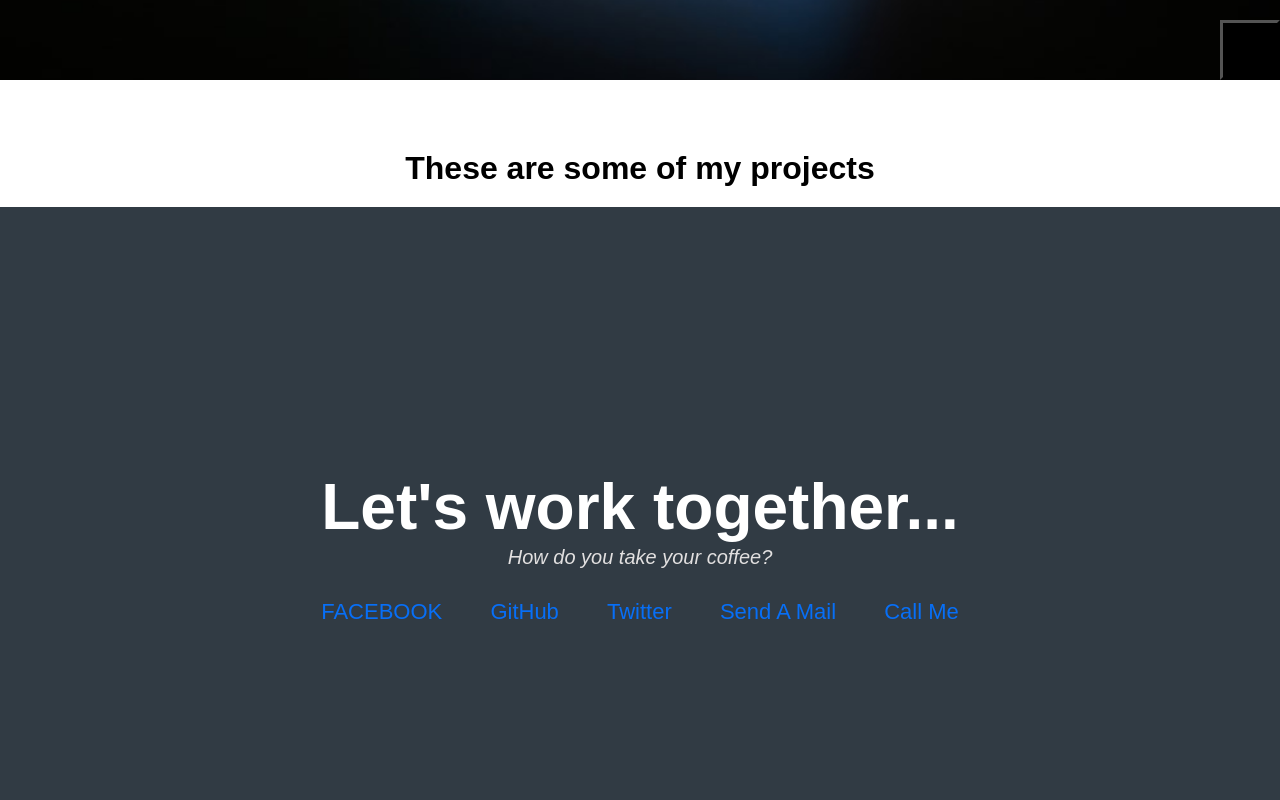
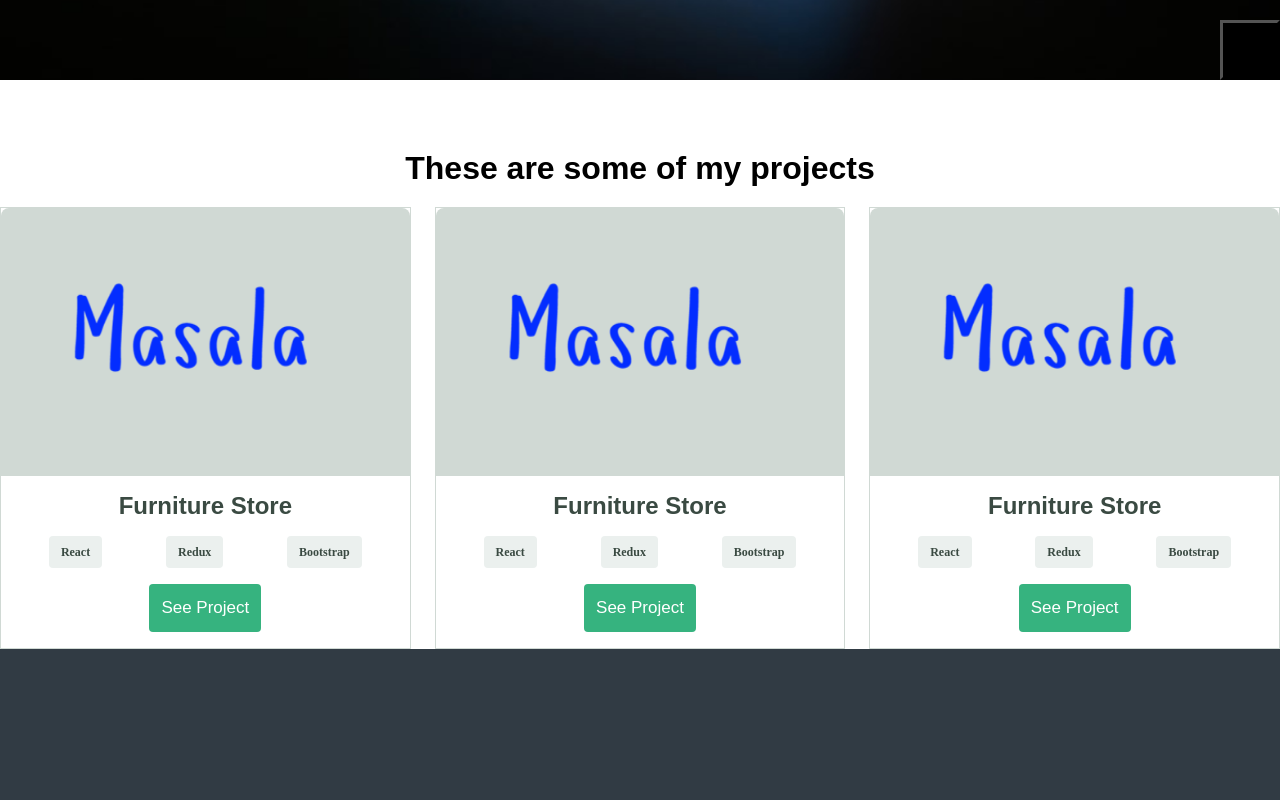
Before and after one commit to Laniva/Portfolio, a website: page index.html in a window 1280 px wide. Shown: the part 720-1520 px from the top of the page. Drawn offline with Linux system fonts and the light colour scheme; some icons are missing.

```diff
--- a/index.html
+++ b/index.html
@@ -17,7 +17,6 @@
             <ul>
                 <li><a href="#">HOME</a></li>
                 <li><a href="#">ABOUT</a></li>
-                <li><a href="#">SERVICES</a></li>
                 <li><a href="#">PROJECTS</a></li>
                 <li><a href="#">CONTACTS</a></li>
             </ul>
@@ -37,14 +36,11 @@
 
 
         <!----------------PROJECT------------>
-<div class="project">
+<div class="projects" id="info">
     <h1 class="header">These are some of my projects</h1>
-   <div class="flex-container">
-    </div>
+    <div class="cards-container" id="project"></div>
 </div>
 <!-----------------end of project------------>
-
-
 
 
 
@@ -68,6 +64,6 @@
         </div>
         <button id="back-to-top"><i class="fa-solid fa-hand-back-point-up"></i></button>
     </footer>
-    <script src="script.js"></script>
+    <script src="index.js"></script>
 </body>
 </html>
--- /dev/null
+++ b/index.js
@@ -0,0 +1,104 @@
+const data = [
+  {
+    id: 1,
+    liveUrl: 'https://musong-furniture-store.netlify.app/',
+    sourseUrl: 'https://github.com/ernestmusong/React-House-Furniture-Store',
+    img: 'images/logo.png',
+    name: 'furniture store',
+    desc: `An E-commerce Web App that enables users to buy online with the
+    following features: Add cart items, Remove cart items, Clear cart,
+    Calculate tax, Sub totals, and totals.`,
+    technologies: ['React', 'Redux', 'Bootstrap'],
+    skillsImg: 'images/icon-languages.png',
+    desktopPopUpClose: 'images/desktop-popup-close.png',
+    mobilePopUpClose: 'images/close-detail.png',
+    seeLiveIcon: 'images/see-live.png',
+    seeSourceIcon: 'images/see-source.png',
+  },
+  {
+    id: 2,
+    liveUrl: 'https://musong-furniture-store.netlify.app/',
+    sourseUrl: 'https://github.com/ernestmusong/React-House-Furniture-Store',
+    img: 'images/logo.png',
+    name: 'furniture store',
+    desc: `An E-commerce Web App that enables users to buy online with the
+    following features: Add cart items, Remove cart items, Clear cart,
+    Calculate tax, Sub totals, and totals.`,
+    technologies: ['React', 'Redux', 'Bootstrap'],
+    skillsImg: 'images/icon-languages.png',
+    desktopPopUpClose: 'images/desktop-popup-close.png',
+    mobilePopUpClose: 'images/close-detail.png',
+    seeLiveIcon: 'images/see-live.png',
+    seeSourceIcon: 'images/see-source.png',
+  },
+  {
+    id: 3,
+    liveUrl: 'https://musong-furniture-store.netlify.app/',
+    sourseUrl: 'https://github.com/ernestmusong/React-House-Furniture-Store',
+    img: 'images/logo.png',
+    name: 'furniture store',
+    desc: `An E-commerce Web App that enables users to buy online with the
+    following features: Add cart items, Remove cart items, Clear cart,
+    Calculate tax, Sub totals, and totals.`,
+    technologies: ['React', 'Redux', 'Bootstrap'],
+    skillsImg: 'images/icon-languages.png',
+    desktopPopUpClose: 'images/desktop-popup-close.png',
+    mobilePopUpClose: 'images/close-detail.png',
+    seeLiveIcon: 'images/see-live.png',
+    seeSourceIcon: 'images/see-source.png',
+}
+]
+
+const flexContainer = document.querySelector("#project");
+const displayCards = (data) => {
+  let result = "";
+  data.map((item) => {
+    let result2 = "";
+    const {technologies} = item
+ technologies.forEach((tech) => {
+            result2 += `<li><button>${tech}</button></li>`;
+    });
+
+    result += `<div class="project">
+    <div class="image-wrapper">
+        <img class="project-img" src=${item.img} alt="project image">
+    </div>
+        <div class="project-footer">
+        <div class="project-title-wrapper">
+            <h4>${item.name}</h4>
+        </div>
+        <ul class="project-buttons-wrapper">
+           ${result2}
+        </ul>
+          <button id=''   class="section-button project-btn"  >
+              see project
+          </button>
+    </div>
+</div>`
+    return result
+  });
+
+  flexContainer.innerHTML = result;
+  console.log(result);
+  return result;
+};
+
+window.addEventListener("load", () => {
+  displayCards(data);
+});
+
+
+
+
+let menuItem = document.querySelector("#navmenu");
+        let menutoggle = document.querySelector("#menutoggle")
+        menuItem.style.maxHeight = "0px";
+        function menuIcon() {
+            if(menuItem.style.maxHeight == "0px") {
+                menuItem.style.maxHeight = "300px";
+            }
+            else {menuItem.style.maxHeight = "0px"};
+        }
+        menutoggle.addEventListener("click", () => {
+            menuIcon();
+        })
--- a/package.json
+++ b/package.json
@@ -8,15 +8,15 @@
   },
   "repository": {
     "type": "git",
-    "url": "https://github.com/Laniva/Portfolio.git"
+    "url": "git+https://github.com/Laniva/Portfolio.git"
   },
   "keywords": [],
   "author": "",
   "license": "ISC",
   "bugs": {
-    "url": "https://github.com/laniva/Portfolio/issues"
+    "url": "https://github.com/Laniva/Portfolio/issues"
   },
-  "homepage": "https://github.com/laniva/Portfolio#readme",
+  "homepage": "https://github.com/Laniva/Portfolio#readme",
   "devDependencies": {
     "babel-eslint": "^10.1.0",
     "eslint": "^7.32.0",
--- a/script.js
+++ /dev/null
@@ -1,67 +0,0 @@
-const cards = [
-  {
-    id: 1,
-    liveUrl: 'https://musong-furniture-store.netlify.app/',
-    sourseUrl: 'https://github.com/ernestmusong/React-House-Furniture-Store',
-    img: 'images/works-images/furniture-store.png',
-    name: 'furniture store',
-    desc: `An E-commerce Web App that enables users to buy online with the
-    following features: Add cart items, Remove cart items, Clear cart,
-    Calculate tax, Sub totals, and totals.`,
-    technologies: ['React', 'Redux', 'Bootstrap'],
-    skillsImg: 'images/icon-languages.png',
-    desktopPopUpClose: 'images/desktop-popup-close.png',
-    mobilePopUpClose: 'images/close-detail.png',
-    seeLiveIcon: 'images/see-live.png',
-    seeSourceIcon: 'images/see-source.png',
-  },
-  {
-    id: 2,
-    liveUrl: 'https://musong-furniture-store.netlify.app/',
-    sourseUrl: 'https://github.com/ernestmusong/React-House-Furniture-Store',
-    img: 'images/works-images/furniture-store.png',
-    name: 'furniture store',
-    desc: `An E-commerce Web App that enables users to buy online with the
-    following features: Add cart items, Remove cart items, Clear cart,
-    Calculate tax, Sub totals, and totals.`,
-    technologies: ['React', 'Redux', 'Bootstrap'],
-    skillsImg: 'images/icon-languages.png',
-    desktopPopUpClose: 'images/desktop-popup-close.png',
-    mobilePopUpClose: 'images/close-detail.png',
-    seeLiveIcon: 'images/see-live.png',
-    seeSourceIcon: 'images/see-source.png',
-  },
-  {
-    id: 3,
-    liveUrl: 'https://musong-furniture-store.netlify.app/',
-    sourseUrl: 'https://github.com/ernestmusong/React-House-Furniture-Store',
-    img: 'images/works-images/furniture-store.png',
-    name: 'furniture store',
-    desc: `An E-commerce Web App that enables users to buy online with the
-    following features: Add cart items, Remove cart items, Clear cart,
-    Calculate tax, Sub totals, and totals.`,
-    technologies: ['React', 'Redux', 'Bootstrap'],
-    skillsImg: 'images/icon-languages.png',
-    desktopPopUpClose: 'images/desktop-popup-close.png',
-    mobilePopUpClose: 'images/close-detail.png',
-    seeLiveIcon: 'images/see-live.png',
-    seeSourceIcon: 'images/see-source.png',
-}
-]
-
-const displayCards = () => {
-
-}
-
-let menuItem = document.querySelector("#navmenu");
-        let menutoggle = document.querySelector("#menutoggle")
-        menuItem.style.maxHeight = "0px";
-        function menuIcon() {
-            if(menuItem.style.maxHeight == "0px") {
-                menuItem.style.maxHeight = "300px";
-            }
-            else {menuItem.style.maxHeight = "0px"};
-        }
-        menutoggle.addEventListener("click", () => {
-            menuIcon();
-        })
--- a/style.css
+++ b/style.css
@@ -9,12 +9,14 @@
     box-sizing: border-box;
     font-family: sans-serif;
 }
+li{
+    list-style-type: none;
+}
 .navbar{
     position: absolute;
     top: 0;
     left: 0;
-    background-color: transparent;
-    position: fixed;
+    background-color: white;
     width: 100%;
     padding: 0 100px;
     box-sizing: border-box;
@@ -40,12 +42,10 @@
 }
 nav ul li a{
     text-decoration: none;
-    color: white;
+    color: black;
     padding: 17px;
     margin: 10px 5px 10px 5px;
     height: 50px;
-    border-radius: 5px;
-    background-color: rgb(30, 6, 139);
     line-height: 50px;
     transition: 0.5s;
 }
@@ -125,7 +125,7 @@
 
 
 /* .projects */
-.project {
+.projects {
     margin-top: 50px;
     width: 100%;
     align-items: center;
@@ -135,50 +135,99 @@
     text-align: center;
     padding: 20px;
 }
-.flex-container{
-    display: flex;
-    flex-wrap: wrap;
-    justify-content: space-around;
+.cards-container{
+  display: grid;
+  grid-template-columns: repeat(auto-fit, minmax(327px, 1fr));
+  grid-column-gap: 1.5rem;
+  grid-row-gap: 1.5rem;
+}
+.cards-container .project {
+    border: 1px solid #d0d9d4;
+    border-radius: 8px;
+  }
+  .image-wrapper {
+    height: 268px;
+    width: 100%;
+    background: #d0d9d4;
+    border-top-left-radius: 8px;
+    border-top-right-radius: 8px;
+    position: relative;
   }
 
-.card{
-    width: 500px;
-    margin-top: 10px;
-    background-color: rgb(49, 59, 68);
+  .project-img {
+    width: 100%;
+    height: 100%;
+    max-width: 100%;
+    border-top-left-radius: 8px;
+    border-top-right-radius: 8px;
+    position: absolute;
+  }
+
+  .project-footer {
+    padding: 16px;
+    width: 100%;
+    border-radius: 8px;
+  }
+
+  .project-title-wrapper {
+    font-size: 1.5rem;
+  }
+
+  .project-title-wrapper h4 {
+    font-size: 100%;
+    color: #3a4a42;
     text-align: center;
-    max-width: 400px;
+    text-transform: capitalize;
   }
-.card a{
-    text-decoration: none;
+
+  .project-buttons-wrapper {
+    margin-top: 16px;
+    margin-bottom: 16px;
+    display: flex;
+    align-items: center;
+    justify-content: space-around;
+    flex-wrap: wrap;
+    font-size: 0.75rem;
   }
-.card a{
-    color: white;
-    font-size: 20px;
+
+  .project-buttons-wrapper button {
+    background: #ebf0ee;
+    border-radius: 4px;
+    padding: 8px 12px;
+    border: none;
+    height: 32px;
+    color: #3a4a42;
+    font-size: 100%;
+    font-weight: 600;
+    font-family: inherit;
   }
-.code{
-    color: rgb(49, 59, 68);
+  .section-button {
+    background: #36b37f;
+    padding: 12px;
+    border-radius: 4px;
+    margin: 0 auto;
+    border: none;
+    height: 48px;
+    font-family: inherit;
+    font-size: 1.0625rem;
+    font-weight: 500;
+    color: #fff;
+    display: grid;
+    place-items: center;
+    text-transform: capitalize;
   }
-.card:hover .code{
-    color: orangered;
-    transition: 1s;
+
+  .section-button:hover {
+    border-radius: 4px;
+    background: #fff;
+    box-shadow: 0 8px 16px 0 rgba(54, 179, 127, 0.24);
+    color: #36b37f;
+    border: 1px solid #36b37e;
+    cursor: pointer;
   }
-    .btn{
-        margin-top: 50px;
-        margin-bottom: 70px;
-        align-items: center;
-        display: inline-block;
-        margin-left: 40px;
-    }
-.btn a{
-    background-color: rgb(49, 59, 68);
-    color: white;
-    padding: 1rem 2rem;
-    text-decoration: none;
 
-}
-.btn :hover{
-    background-color: red;
-    transition: 1s;
+  .section-button:active {
+    background: #008552;
   }
 /* end of projects */
 
```
Also changed, not shown: 2 other files. Lines whose indentation alone changed are shown as unchanged.
